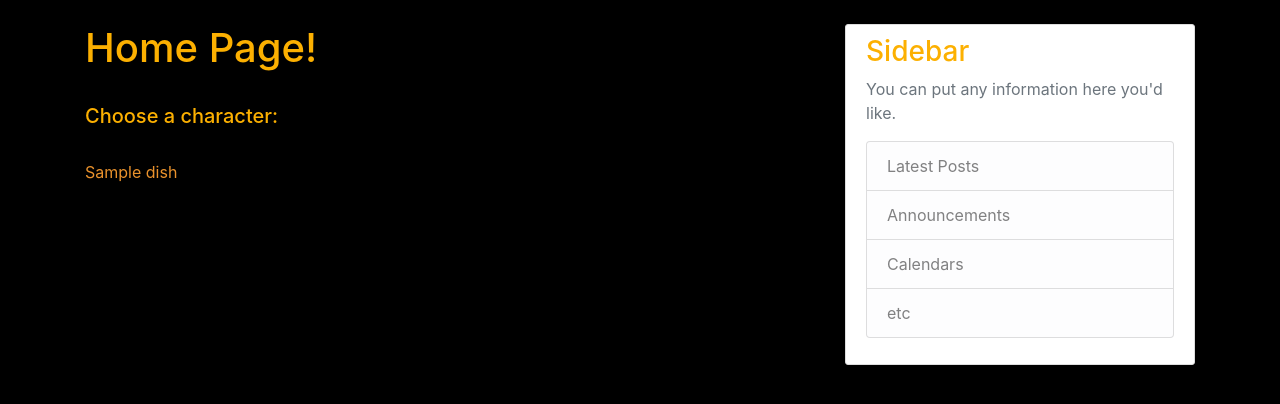
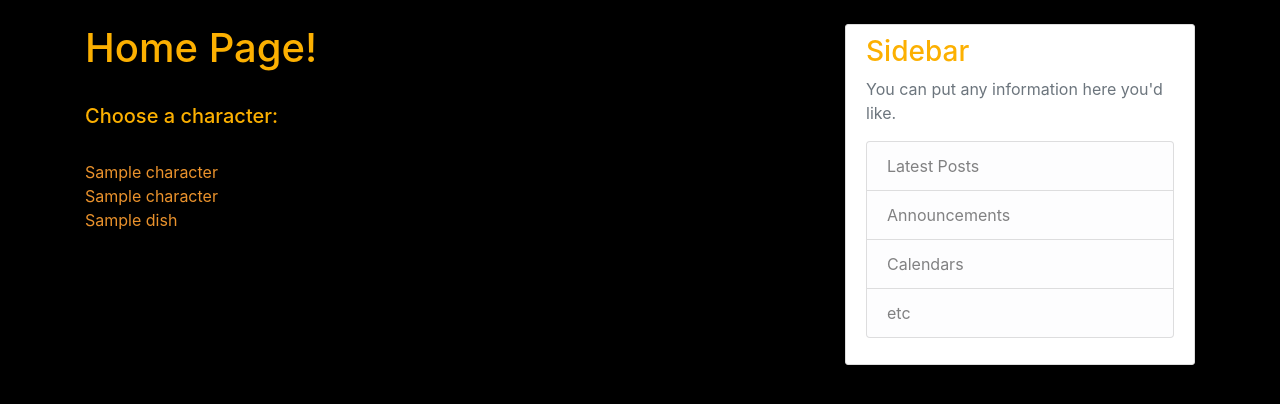
Before and after one commit to RyanLegits/starWarsMeals, a Django app: template djangoStarWarsMeals/appStarWarsMeals/templates/recipes/home.html in a window 1280 px wide. Shown: the part 56-460 px from the top of the page. Run offline with Django 3.2, Linux system fonts and the light colour scheme; the template is opened without the code that fills it: most values are stand-ins (such as "Sample title", 1, 10 or a date in 2020); some libraries are stand-ins or nearby versions.

Commit message:
In utils.py: Fixed 'dataPlanet' problem, etc.
In views.py: Removed 'newList' and associated for loop because of redundancy
In home.html imported character data directly from 'characterList' in 'view.py'
In utils.py: Changed 'dataPlanet' to get each planet individually because swapi function 'get_all()' doesn't return them in correct order; changed name of 'strippedHomeworld' to 'numberHomeworld'
In nationalDishes.json: Fixed 'No officially announced national dish' for 'india' to 'Dish not found!'
In home.html: Temporarily prints 'characterName', 'homeworldName' and 'dish' for testing.

```diff
--- a/djangoStarWarsMeals/appStarWarsMeals/templates/recipes/home.html
+++ b/djangoStarWarsMeals/appStarWarsMeals/templates/recipes/home.html
@@ -5,8 +5,12 @@
 	<h1>Home Page!</h1><br>
 	<h5>Choose a character:</h5><br>
 
-{% for j in dishList %}
-	<p>{{ j }}</p>
+{% for character in characterList %}
+	<p>
+		{{ character.characterName }}<br>
+		{{ character.homeworldName }}<br>
+		{{ character.dish }}
+	</p>
 {% endfor %}
 
 {% endblock content %}
--- a/djangoStarWarsMeals/appStarWarsMeals/utils.py
+++ b/djangoStarWarsMeals/appStarWarsMeals/utils.py
@@ -123,10 +123,10 @@ for person in people.iter():
 
 	rawHomeworld = person.homeworld
 	# Strip homeworld to integer since swapi returns a url
-	strippedHomeworld = int(re.sub('[^0-9]', '', rawHomeworld))
+	numberHomeworld = int(re.sub('[^0-9]', '', rawHomeworld))
 
 	#Get actual planet object
-	dataPlanet = planets.items[strippedHomeworld]
+	dataPlanet = swapi.get_planet(numberHomeworld)
 
 	# Get planetName
 	characterHomeworld = dataPlanet.name
```
Also changed, not shown: djangoStarWarsMeals/appStarWarsMeals/static/appStarWarsMeals/nationalDishes.json (+1 -1 lines), djangoStarWarsMeals/appStarWarsMeals/views.py (+1 -6 lines), 1 other file.
